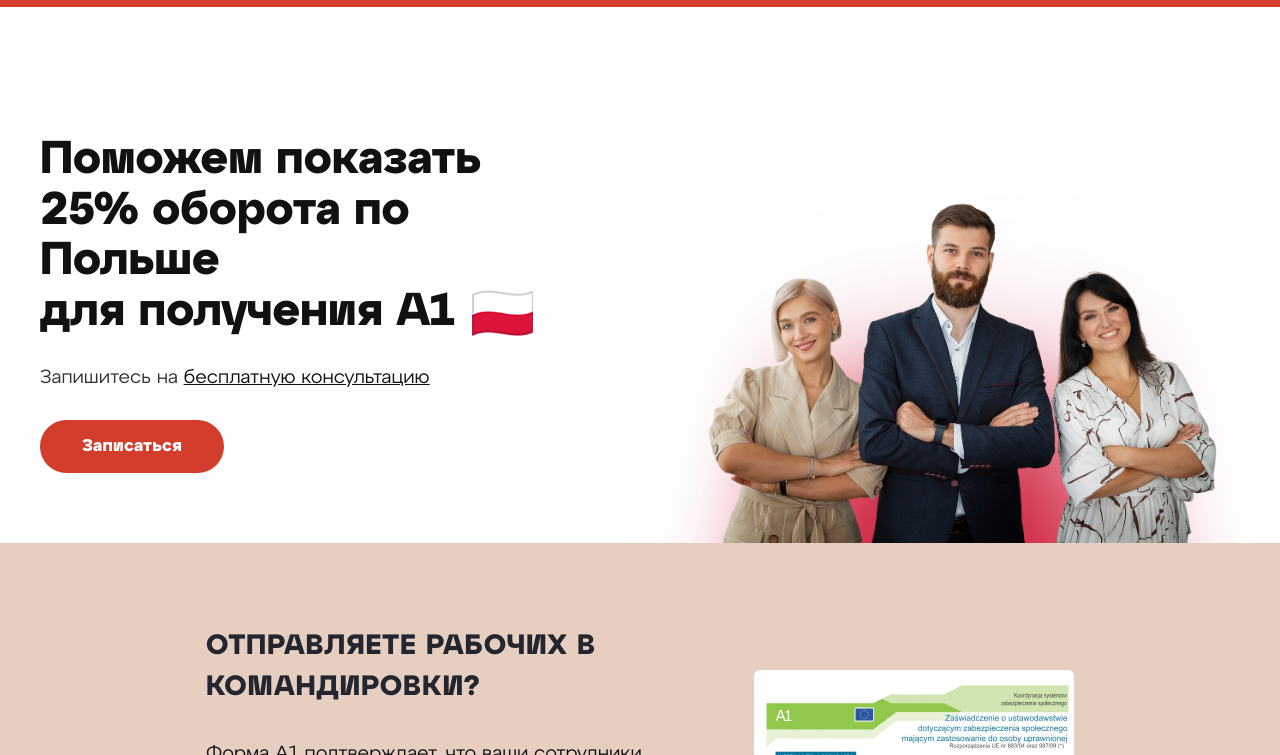
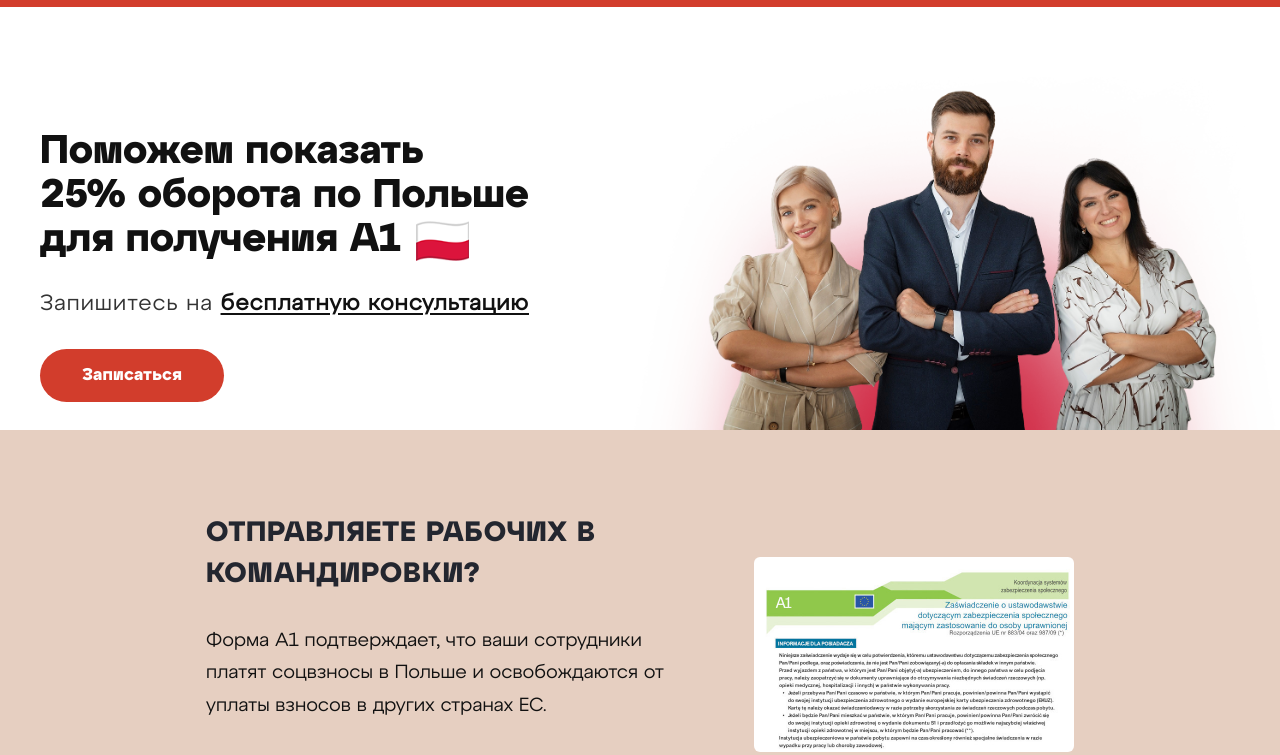
Before and after one commit to Pavlov-ODS/Project-Poland, a plain HTML site: page index.html in a window 1280 px wide. Shown: the part 45-800 px from the top of the page. Drawn offline with Linux system fonts and the light colour scheme; a web font is replaced by a local one.

Commit message:
commit 4

```diff
--- a/style.css
+++ b/style.css
@@ -150,12 +150,12 @@ body {
 .hero-content {
     max-width: 500px;
     padding-top: 20px;
-    padding-bottom: 70px;
+    padding-bottom: 25px;
 }
 
 .hero-content h1 {
     font-family: 'AtypDisplay', Arial, sans-serif;
-    font-size: 46px;
+    font-size: 40px;
     font-weight: bold;
     line-height: 1.1;
     margin-bottom: 26px;
@@ -170,18 +170,22 @@ body {
 }
 
 .hero-content p {
-    font-size: 19px;
+    font-size: 22px;
     line-height: 1.5;
     margin-bottom: 28px;
     color: #333;
     font-family: 'AtypText', Arial, sans-serif;
+    max-width: 100%;
+    width: 100%;
+    letter-spacing: 1.02px;
 }
 
 .hero-content p a {
     color: #111;
     text-decoration: underline;
-    font-weight: 500;
+    font-weight: 600;
     transition: color .2s;
+    text-underline-offset: 3px;
 }
 
 .hero-content p a:hover {
```
